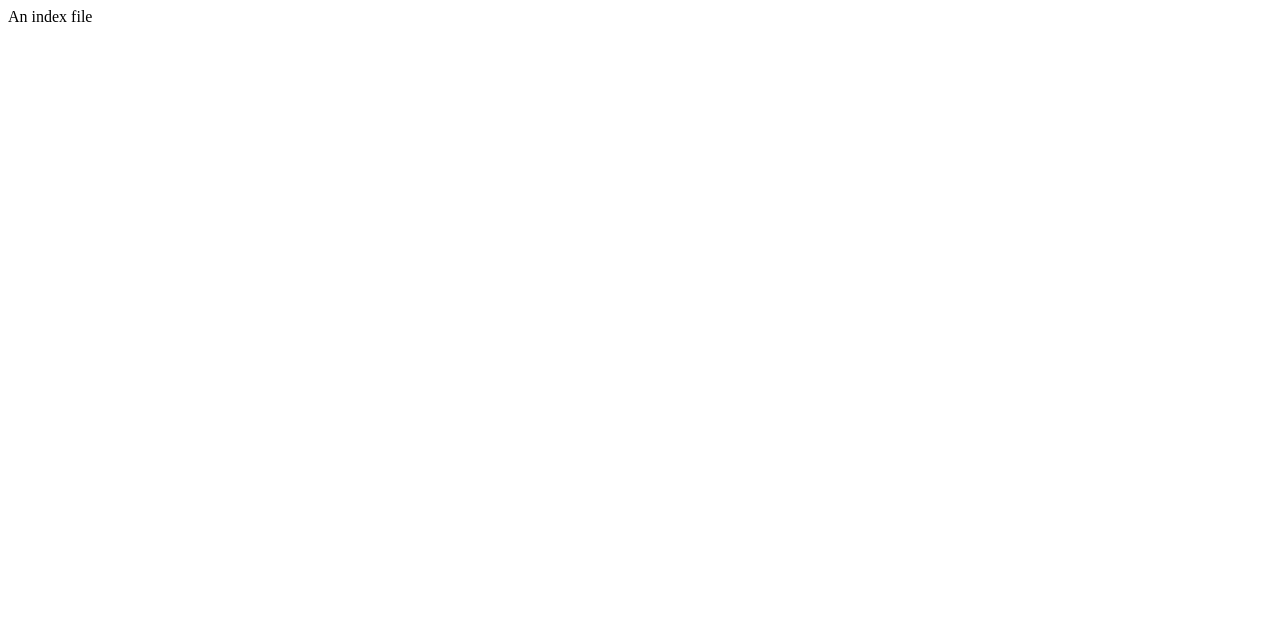
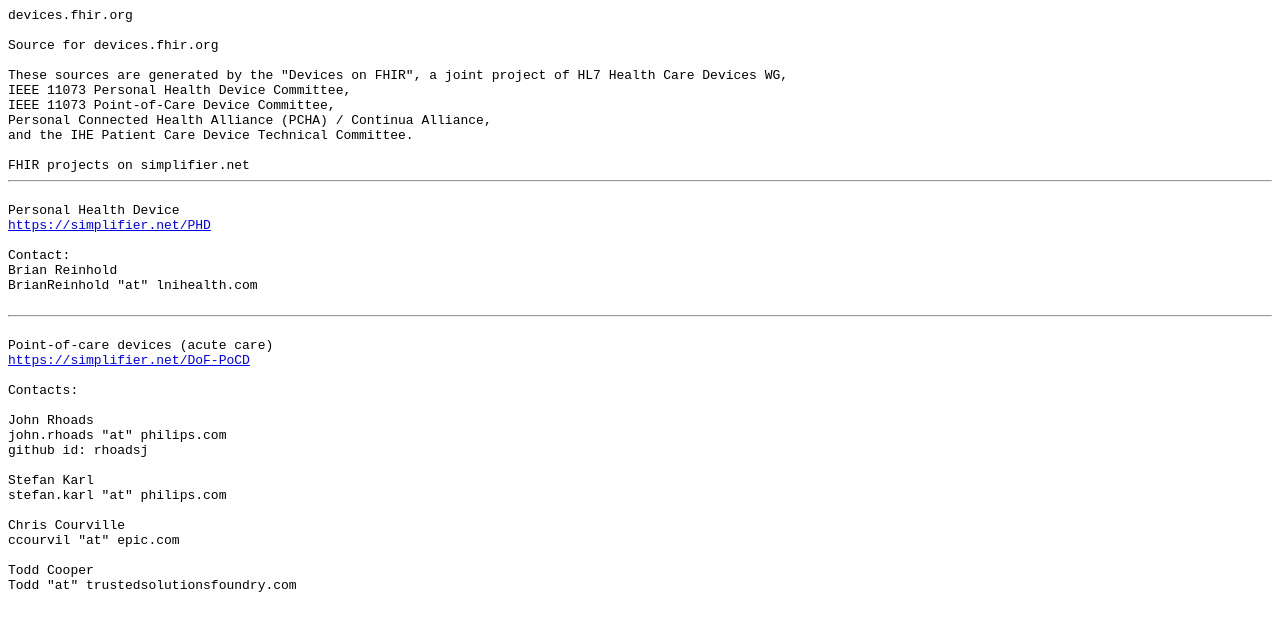
Before and after one commit to FHIR/devices.fhir.org, a plain HTML site: page index.html in a window 1280 px wide. Drawn offline with Linux system fonts and the light colour scheme.

Commit message:
Add files via upload
Add information to README.md and index.html

```diff
--- a/index.html
+++ b/index.html
@@ -1 +1,46 @@
-An index file
+<html>
+<head>
+  <title>devices.fhir.org</title>
+</head>
+<body>
+<pre>
+devices.fhir.org
+
+Source for devices.fhir.org
+
+These sources are generated by the "Devices on FHIR", a joint project of HL7 Health Care Devices WG,
+IEEE 11073 Personal Health Device Committee,
+IEEE 11073 Point-of-Care Device Committee,
+Personal Connected Health Alliance (PCHA) / Continua Alliance,
+and the IHE Patient Care Device Technical Committee.
+
+FHIR projects on simplifier.net
+<hr/>
+Personal Health Device
+<a href="https://simplifier.net/PHD">https://simplifier.net/PHD</a>
+
+Contact:
+Brian Reinhold
+BrianReinhold "at" lnihealth.com
+
+<hr/>
+Point-of-care devices (acute care)
+<a href="https://simplifier.net/DoF-PoCD">https://simplifier.net/DoF-PoCD</a>
+
+Contacts:
+
+John Rhoads
+john.rhoads "at" philips.com
+github id: rhoadsj
+
+Stefan Karl
+stefan.karl "at" philips.com
+
+Chris Courville
+ccourvil "at" epic.com
+
+Todd Cooper
+Todd "at" trustedsolutionsfoundry.com
+</pre>
+</body>
+</html>
```
Also changed, not shown: 1 other file.
